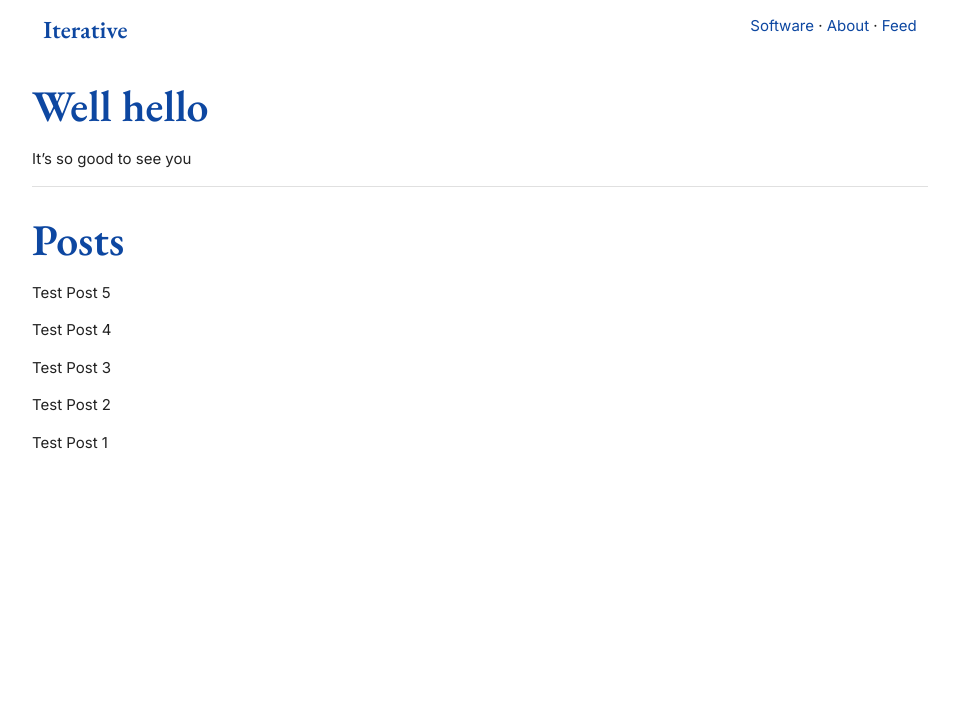
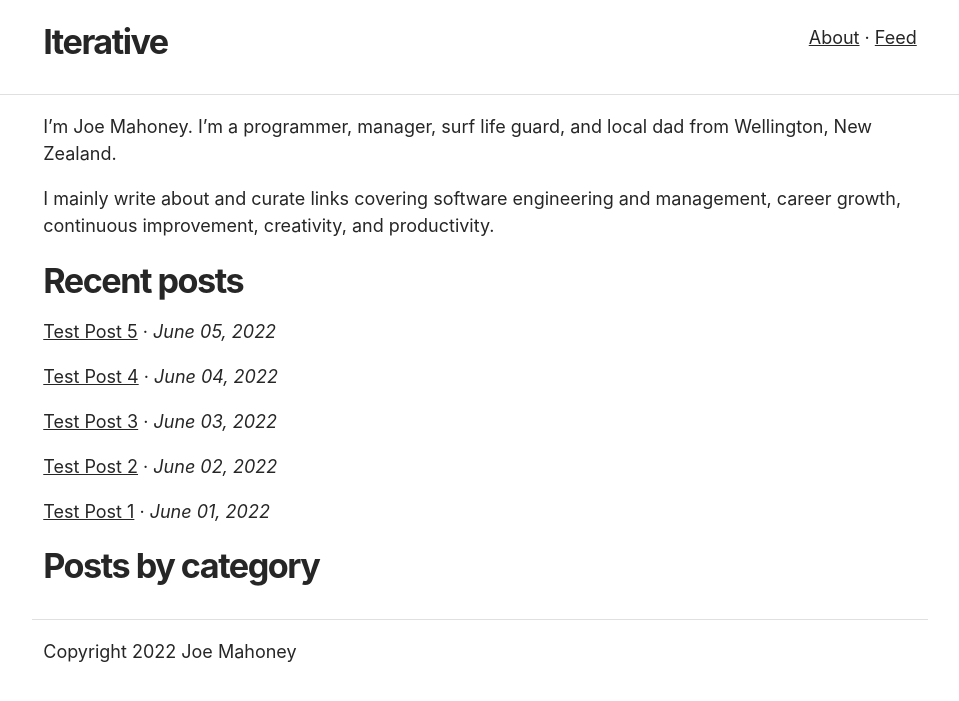
Before and after one commit to jmahoney/jmahoney.github.io, a Jekyll site: the page built from docs/index.markdown, in a window 1280 px wide. Shown: the top 701 px of the page, without its empty margins (160-1119 px from the left). Built offline with Jekyll 4.4.1, drawn with Linux system fonts in a browser that asks for light colours; our own code applies the rules of GitHub Pages for plain Markdown files.

Commit message:
homepage layout and content

```diff
--- a/docs/_config.yml
+++ b/docs/_config.yml
@@ -21,13 +21,14 @@
 title: Joe Mahoney
 email: jmahoney@iterative.co.nz
 description: >- # this means to ignore newlines until "baseurl:"
-  Write an awesome description for your new site here. You can edit this
-  line in _config.yml. It will appear in your document head meta (for
-  Google search results) and in your feed.xml site description.
+  I'm Joe Mahoney. I'm a programmer, manager, surf life guard, and local dad from Wellington, New Zealand.
+  I write and collect links about software engineering experience, career growth, continuous improvement, creativity, and productivity.
 baseurl: "" # the subpath of your site, e.g. /blog
 url: "https://iterative.co.nz" # the base hostname & protocol for your site, e.g. http://example.com
 #twitter_username: jekyllrb
 github_username:  jmahoney
+
+permalink: /:title
 
 # Build settings
 #theme: jekyll-skeleton
--- a/docs/_layouts/index.html
+++ b/docs/_layouts/index.html
@@ -4,29 +4,44 @@
         <link rel="stylesheet" href="https://cdnjs.cloudflare.com/ajax/libs/materialize/1.0.0/css/materialize.min.css">
         <!-- Compiled and minified JavaScript -->
         <script src="https://cdnjs.cloudflare.com/ajax/libs/materialize/1.0.0/js/materialize.min.js"></script>
-
-        <link rel="stylesheet" href="https://fonts.googleapis.com/css2?family=Inter">
-
         <link rel="stylesheet" href="/assets/css/site.css">
-
         <link rel="icon" type="image/png" href="/assets/images/favicon-32x32.png">
-
+        <title>{{ page.title }}</title>
     </head>
     <body>
+        <header>
             <div class="container">
-            <div class="row">
-                <div class="col s6"><h5 id="site-title"><a href="/">Iterative</a></h5></div>
-                <div class="col s6 right-align">
+                <div class="row valign-wrapper">
+                    <div class="col s3"><h4 id="site-title"><a href="/">Iterative</a></h4></div>
+                    <div class="col s9 right-align">
                         <p>
-                        <a href="/software/">Software</a> &middot;
                             <a href="/about">About</a> &middot;
                             <a href="/feed.xml">Feed</a>
                         </p>
                     </div>
                 </div>
+            </div>
+            <div class="divider"></div>
+        </header>
+        <main>
+            <div class="container">
                     <div class="row">
+                        <div class="col s12">
                             {{content}}
                         </div>
                     </div>
+                <div class="divider"></div>
+            </div>
+        </main>
+        <footer>
+            <div class="container">
+                <div class="row">
+                    <div class="col s12">
+                    <p>Copyright 2022 Joe Mahoney</p>
+                    </div>
+                </div>
+
+            </div>
+        </footer>
     </body>
 </html>
--- a/docs/assets/css/site.css
+++ b/docs/assets/css/site.css
@@ -1,13 +1,26 @@
-@import url("https://fonts.googleapis.com/css2?family=EB+Garamond:wght@600&family=Inter:wght@500&display=swap");
 body {
-    font-family: "Inter", sans-serif;
+    color: #262626;
+    font-size: larger;
 }
 
-h1,h2,h3,h4,h5,h6 {
-    color: #0d47a1;
-    font-family: "EB Garamond", serif;
+h1, h2, h3, h4, h5, h6 {
+    font-weight: bolder;
+    letter-spacing: -.1rem;
 }
 
 a {
-    color: #0d47a1;
+    color: #262626;
+    text-decoration: underline;
 }
+
+a:hover {
+    text-decoration: none;
+}
+
+#site-title a {
+    text-decoration: none;
+}
+
+.card-image a {
+    color: #fff;
+}
--- a/docs/index.markdown
+++ b/docs/index.markdown
@@ -1,22 +1,35 @@
 ---
 # Feel free to add content and custom Front Matter to this file.
 # To modify the layout, see https://jekyllrb.com/docs/themes/#overriding-theme-defaults
-
+title: Iterative
 layout: index
 permalink: /
 ---
-### Well hello
+I'm Joe Mahoney. I'm a programmer, manager, surf life guard, and local dad from Wellington, New Zealand.
 
-It's so good to see you
+I mainly write about and curate links covering software engineering and management, career growth, continuous improvement, creativity, and productivity.
 
-<div class="divider"></div>
+#### Recent posts
 
+{% for post in site.posts limit:6 %}
+* [{{post.title}}]({{post.url}}) &middot; _{{post.date | date: '%B %d, %Y'}}_
+{% endfor %}
 
+#### Posts by category
 
-### Posts
+{% assign categories = '' | split: '' %}
+{% for category in site.categories %}
+    {% assign categoryName = category | first | split: '-' %}
+    {% assign categories = categories | concat: categoryName %}
+{% endfor %}
 
-{% for post in site.posts %}
+{% assign categories = categories | sort %}
 
-{{post.title}}
+{% for category in categories %}
+##### {{category}}
+
+{% for post in site.categories[category] %}
+* [{{post.title}}]({{post.url}}) &middot; _{{post.date | date: '%B %d, %Y'}}_
+{% endfor %}
 
 {% endfor %}
```
Lines whose indentation alone changed are shown as unchanged.
